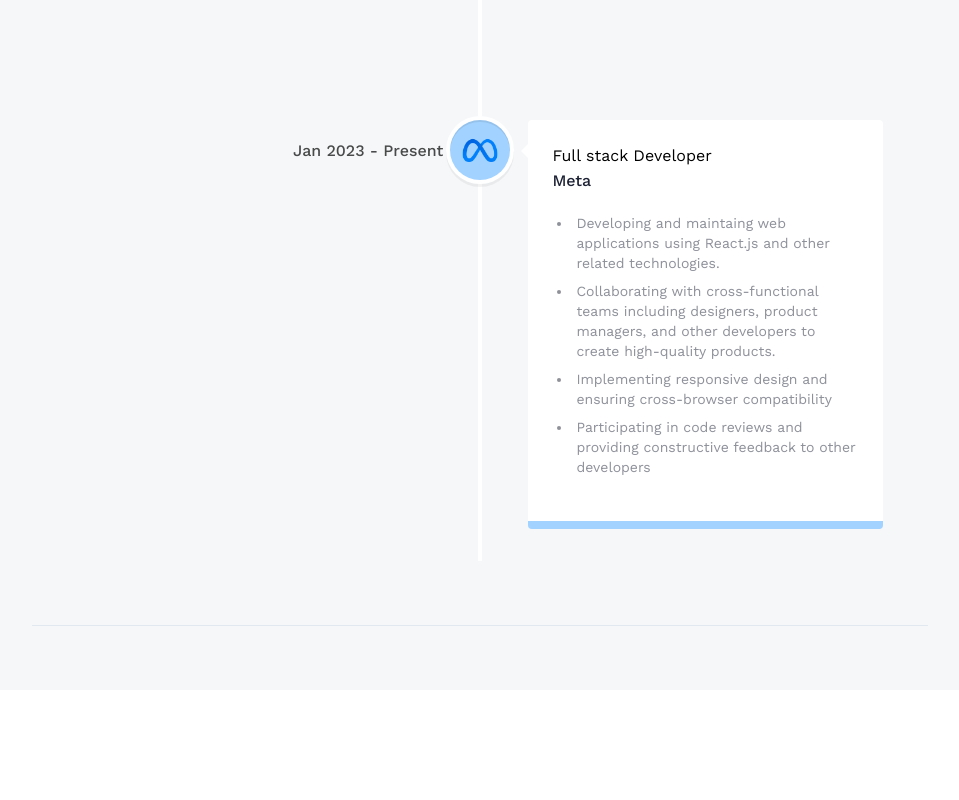
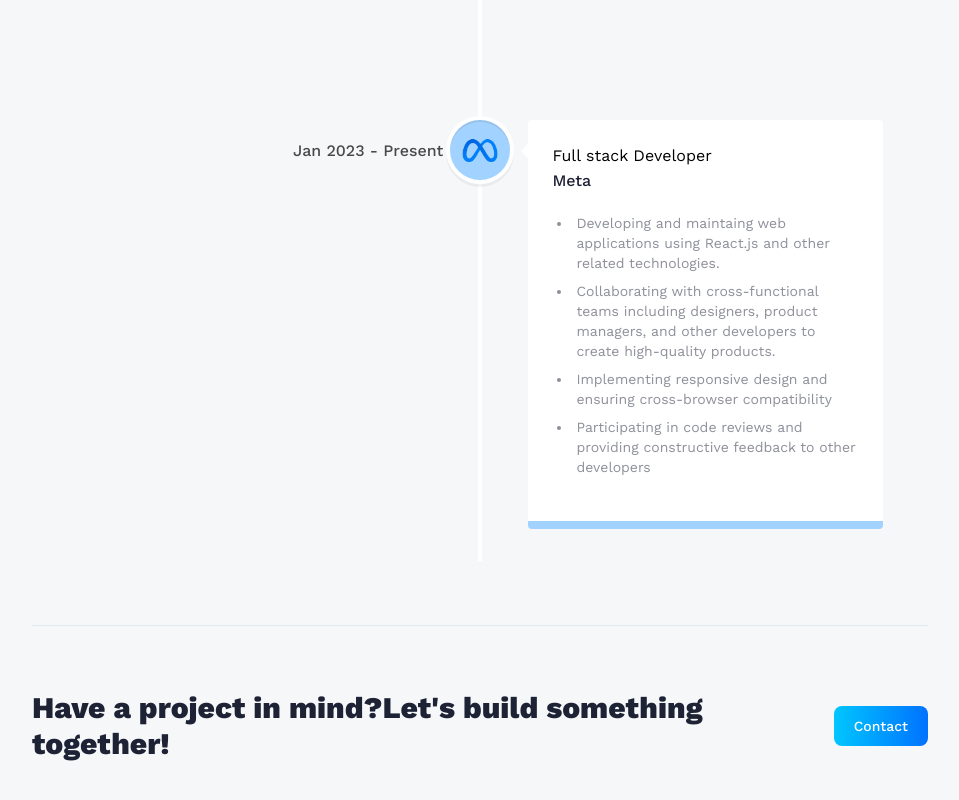
Before and after one commit to WaiYan70/3d-react-portfolio, a React (Vite) app: page /about in a window 1280 px wide. Shown: the part 2325-3125 px from the top of the page, without its empty margins (160-1119 px from the left). Before the commit the page ends 3015 px from the top, so only its background shows below. Built offline with nearby package versions, Linux system fonts and the light colour scheme; no server answers.

Commit message:
Twelveth Time, Fixing the Vertical TimeLine and Adding Contact Link Button in About Page

```diff
--- /dev/null
+++ b/src/components/ContactLink.jsx
@@ -0,0 +1,18 @@
+import { Link} from 'react-router-dom'
+
+const ContactLink = () => {
+  return (
+    <section className="cta">
+      <p className="cta-text">
+        Have a project in mind?
+        <br className="sm-block hidden"/>
+        Let's build something together!
+      </p>
+      <Link to="/contact" className="btn">
+        Contact
+      </Link>
+    </section>
+  )
+}
+
+export default ContactLink
--- a/src/pages/About.jsx
+++ b/src/pages/About.jsx
@@ -6,7 +6,13 @@ import { skills, experiences } from '../constants';
 import { VerticalTimeline, VerticalTimelineElement }  from 'react-vertical-timeline-component';
 import 'react-vertical-timeline-component/style.min.css';
 
+import ContactLink from '../components/ContactLink';
+
 const About = () => {
+  const intersectionObserverProps = {
+    // threshold: 0.5,
+    rootMargin: '0px 0px 100px 0px',
+  };
   return (
     <section className="max-container">
       <h1 className="head-text">
@@ -45,9 +51,10 @@ const About = () => {
             </p>
         </div>
         <div className="mt-12 flex">
-            <VerticalTimeline>
+            <VerticalTimeline animate={true}>
               {experiences.map((experience)=>(
                 <VerticalTimelineElement
+                  intersectionObserverProps={intersectionObserverProps}
                   key={experience.company_name}
                   date={experience.date}
                   icon={
@@ -86,6 +93,7 @@ const About = () => {
         </div>
       </div>
       <hr className="border-slate-200" />
+      <ContactLink />
     </section>
   )
 }
```
